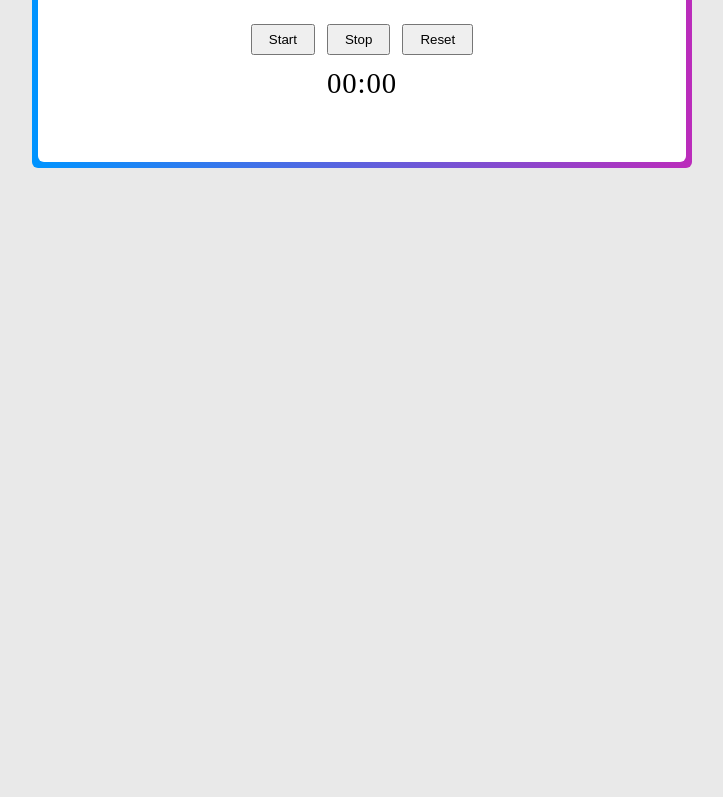
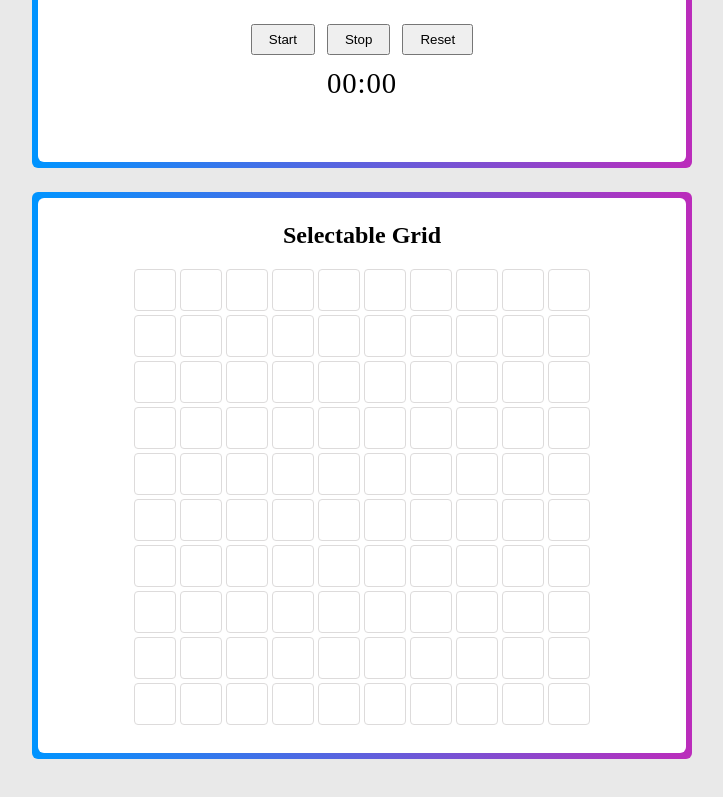
Before and after one commit to Rohit0301/Frontend-Machine-Coding-Round, a React (Vite) app: page / in a window 1280 px wide. Shown: the part 2996-3793 px from the top of the page, without its empty margins (278-1001 px from the left). Before the commit the page ends 3212 px from the top, so only its background shows below. Built offline with nearby package versions, Linux system fonts and the light colour scheme.

Commit message:
Added selectable grid

```diff
--- a/src/App.jsx
+++ b/src/App.jsx
@@ -9,6 +9,7 @@ import TrafficLights from "./TrafficLights";
 import Table from "./Table";
 import Modal from "./Modal";
 import Timer from "./Timer";
+import SelectableGrid from "./SelectableGrid";
 const components = [
 	{
 		name: "Star Rating",
@@ -50,6 +51,10 @@ const components = [
 		name: "Timer",
 		Component: Timer,
 	},
+	{
+		name: "Selectable Grid",
+		Component: SelectableGrid,
+	},
 ];
 function App() {
 	return (
--- /dev/null
+++ b/src/Carousel/style.css
@@ -0,0 +1,22 @@
+.carousel-image{
+    height: 10rem;
+    width: 14rem;
+    height: 10rem;
+    color: white;
+    position: relative;
+    border-radius: 4px;
+    background-color: black;
+}
+.image-container{
+    left: 0;
+    gap: 12px;
+    display: flex;
+    position: absolute;
+    transition: all 2s ease-out;
+}
+.carousel{
+    width: 28rem;
+    display: flex;
+    padding: 12px;
+    overflow: hidden;
+}
--- /dev/null
+++ b/src/SelectableGrid/index.jsx
@@ -0,0 +1,76 @@
+import React, { useRef } from "react";
+import "./style.css";
+
+export default function SelectableGrid() {
+	const cols = 10,
+		rows = 10;
+	const start = useRef();
+	const end = useRef();
+
+	const removeOlderActives = () => {
+		for (let i = 0; i < rows; i++) {
+			for (let j = 0; j < cols; j++) {
+				document.querySelector(`#grid${i}-${j}`).classList.remove("active");
+			}
+		}
+	};
+	const handleMouseDown = (e) => {
+		if (e.target.id == "container") return;
+		e.target.classList.add("active");
+		start.current = e.target.id.replace("grid", "");
+	};
+	const handleMouseMove = (e) => {
+		if (e.target.id == "container") return;
+		if (!start.current) return;
+		if (start.current) {
+			end.current = e.target.id.replace("grid", "");
+			updateActiveCells();
+		}
+	};
+	const handleMouseUp = () => {
+		start.current = null;
+		end.current = null;
+	};
+	const updateActiveCells = () => {
+		let [startRow, startCol] = start.current.split("-");
+		let [endRow, endCol] = end.current.split("-");
+		removeOlderActives();
+		for (
+			let i = Math.min(startRow, endRow);
+			i <= Math.max(startRow, endRow);
+			i++
+		) {
+			for (
+				let j = Math.min(startCol, endCol);
+				j <= Math.max(startCol, endCol);
+				j++
+			) {
+				document.querySelector(`#grid${i}-${j}`).classList.add("active");
+			}
+		}
+	};
+	return (
+		<div
+			id="container"
+			className="grid-container"
+			onMouseDown={handleMouseDown}
+			onMouseMove={handleMouseMove}
+			onMouseUp={handleMouseUp}
+		>
+			{new Array(rows)
+				.fill(0)
+				.map((_, rowI) =>
+					new Array(cols)
+						.fill(0)
+						.map((_, colI) => (
+							<div
+								id={`grid${rowI}-${colI}`}
+								key={`${rowI}-${colI}`}
+								className="grid"
+							></div>
+						))
+				)}
+			<div></div>
+		</div>
+	);
+}
--- /dev/null
+++ b/src/SelectableGrid/style.css
@@ -0,0 +1,21 @@
+.grid-container{
+    gap: 4px;
+    margin-top: 12px;
+    display: grid;
+    grid-template-columns: repeat(10, 1fr);
+    grid-template-rows: repeat(10, 1fr);
+}
+
+.grid{
+    width: 2.5rem;
+    height: 2.5rem;
+    cursor: pointer;
+    border-radius: 4px;
+    border: 1.5px solid #dddbdb;
+    transition: background-color 0.4s ease 0s;
+}
+
+.grid.active{
+    border-color: #0094ff;
+    background-color: #0094ff;
+}
```
Also changed, not shown: src/Carousel/index.jsx (added, +37 -0 lines).
